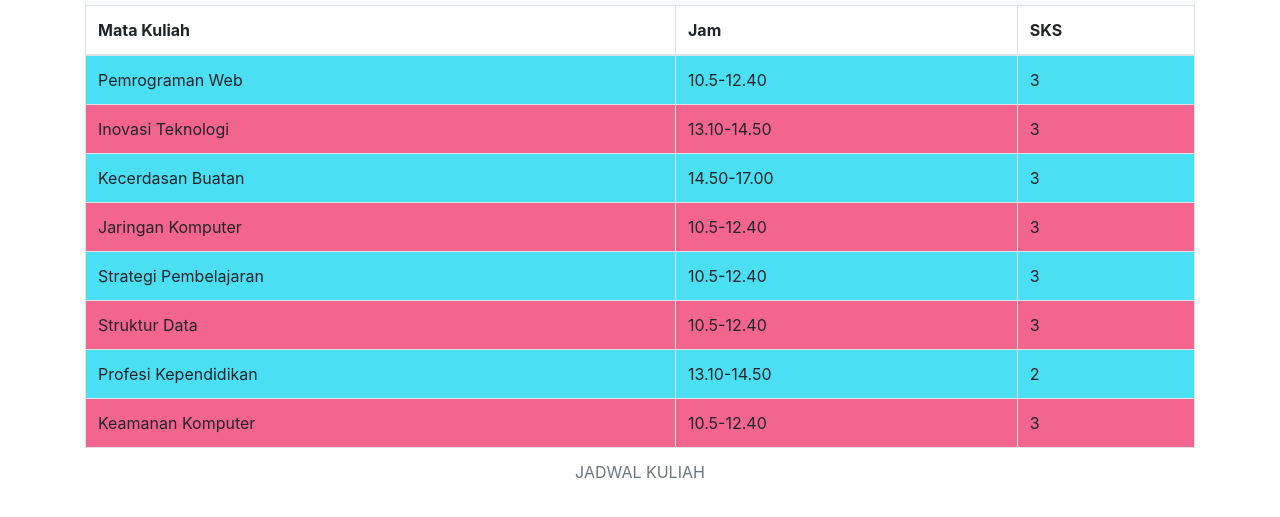
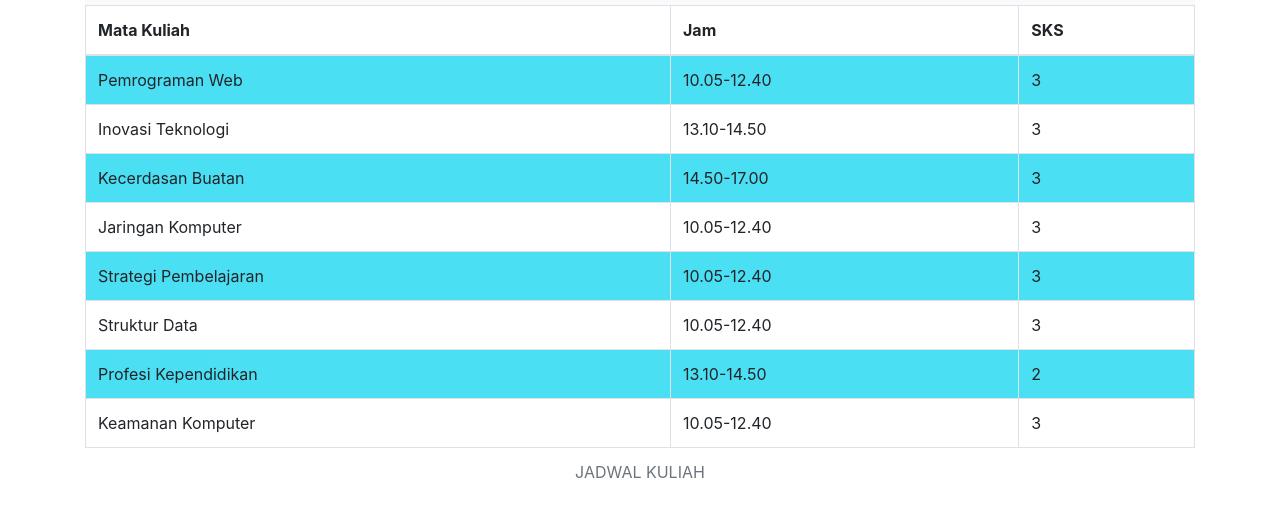
Before and after one commit to deweliairien/deweliairien.github.io, a plain HTML site: page jadwalkuliah.html in a window 1280 px wide. Shown: the part 99-616 px from the top of the page. Drawn offline with nearby package versions, Linux system fonts and the light colour scheme.

Commit message:
Update jadwalkuliah.html

```diff
--- a/jadwalkuliah.html
+++ b/jadwalkuliah.html
@@ -13,9 +13,6 @@
             background-color: #4bdff3; /* Light gray background for odd rows */
         }
 
-        tbody tr:nth-child(even) {
-            background-color: #f3648f; /* White background for even rows */
-        }
     </style>
 </head>
 <body>
@@ -68,7 +65,7 @@
         </tr>
                 <tr>
                 <td>Pemrograman Web</td>
-                <td>10.5-12.40</td>
+                <td>10.05-12.40</td>
                 <td>3</td>
             </tr>
             <tr>
@@ -83,17 +80,17 @@
             </tr>
             <tr>
                 <td>Jaringan Komputer</td>
-                <td>10.5-12.40</td>
+                <td>10.05-12.40</td>
                 <td>3</td>
             </tr>
             <tr>
                 <td>Strategi Pembelajaran</td>
-                <td>10.5-12.40</td>
+                <td>10.05-12.40</td>
                 <td>3</td>
             </tr>
             <tr>
                 <td>Struktur Data</td>
-                <td>10.5-12.40</td>
+                <td>10.05-12.40</td>
                 <td>3</td>
             </tr>
             <tr>
@@ -103,7 +100,7 @@
             </tr>
             <tr>
                 <td>Keamanan Komputer</td>
-                <td>10.5-12.40</td>
+                <td>10.05-12.40</td>
                 <td>3</td>
             </tr>
         </tbody>
```
